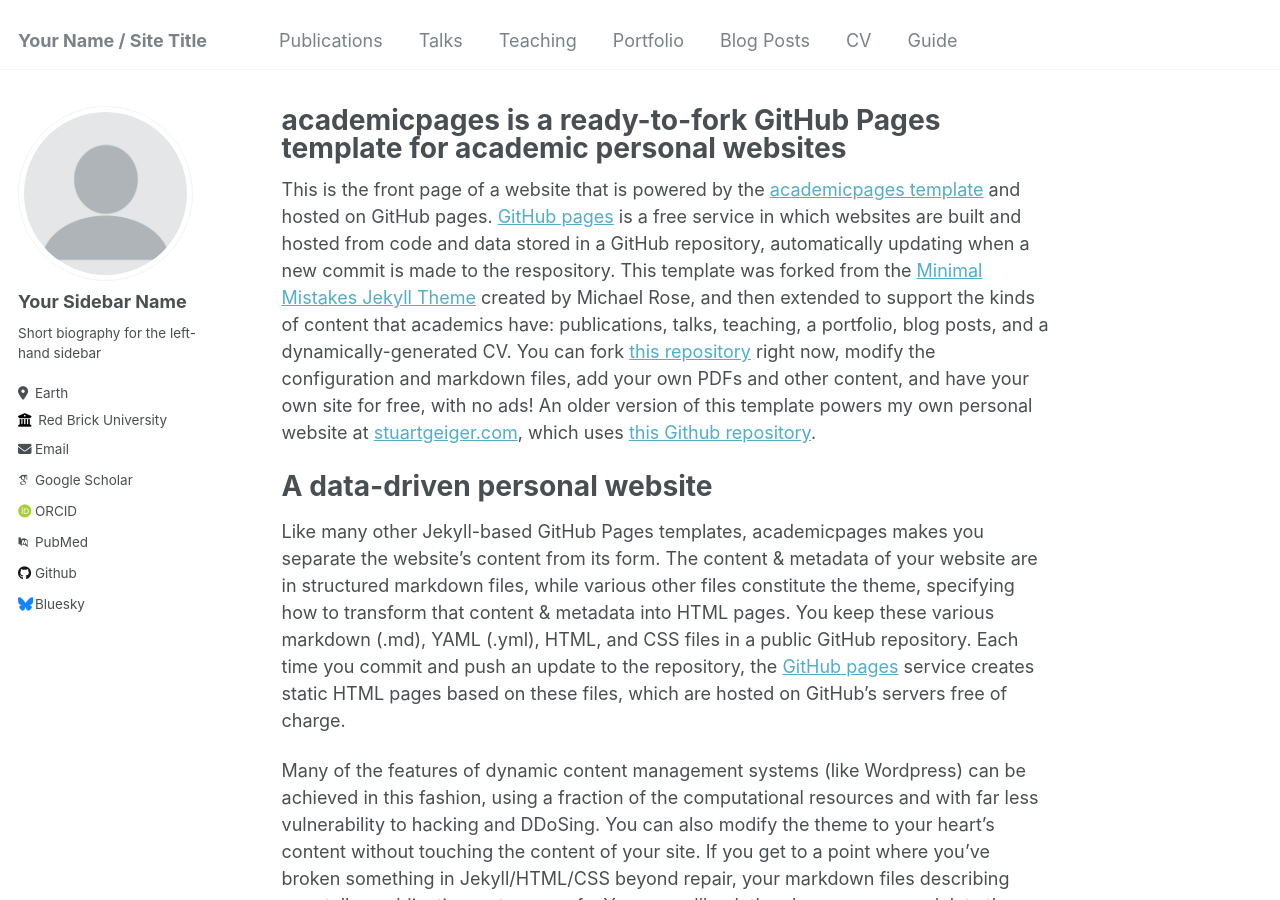
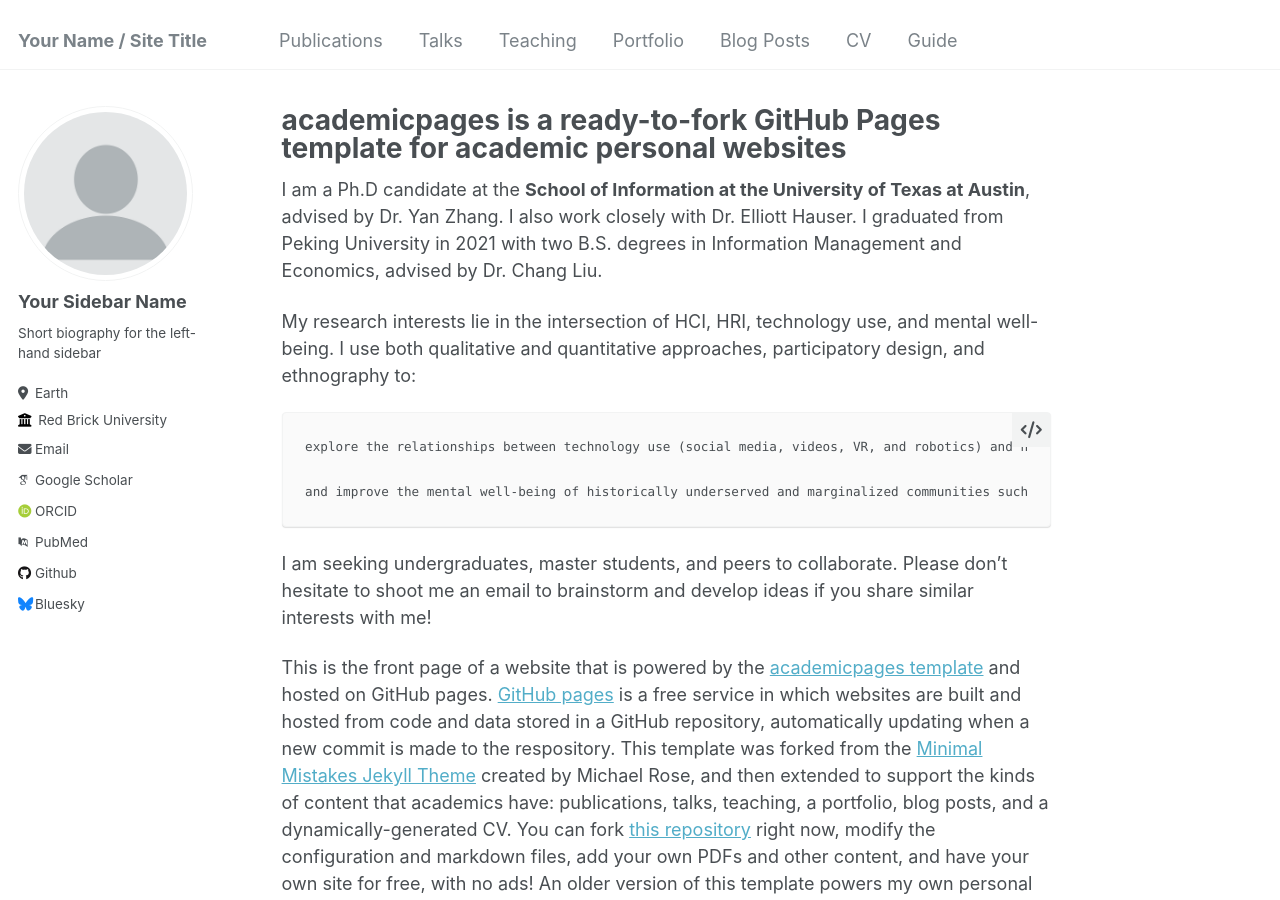
Before and after one commit to lizzyliu666/lizzyliu666.github.io, a Jekyll site: the page built from _pages/about.md, in a window 1280 px wide and 900 px high. Built offline with Jekyll 4.4.1, drawn with Linux system fonts in a browser that asks for light colours; some web fonts are replaced.

Commit message:
Update about.md

```diff
--- a/_pages/about.md
+++ b/_pages/about.md
@@ -6,6 +6,18 @@ redirect_from:
   - /about/
   - /about.html
 ---
+
+I am a Ph.D candidate at the **School of Information at the University of Texas at Austin**, advised by Dr. Yan Zhang. I also work closely with Dr. Elliott Hauser. I graduated from Peking University in 2021 with two B.S. degrees in Information Management and Economics, advised by Dr. Chang Liu.
+
+
+
+My research interests lie in the intersection of HCI, HRI, technology use, and mental well-being. I use both qualitative and quantitative approaches, participatory design, and ethnography to:
+
+    explore the relationships between technology use (social media, videos, VR, and robotics) and human emotions
+
+    and improve the mental well-being of historically underserved and marginalized communities such as first-generation college students in China
+
+I am seeking undergraduates, master students, and peers to collaborate. Please don't hesitate to shoot me an email to brainstorm and develop ideas if you share similar interests with me!
 
 This is the front page of a website that is powered by the [academicpages template](https://github.com/academicpages/academicpages.github.io) and hosted on GitHub pages. [GitHub pages](https://pages.github.com) is a free service in which websites are built and hosted from code and data stored in a GitHub repository, automatically updating when a new commit is made to the respository. This template was forked from the [Minimal Mistakes Jekyll Theme](https://mmistakes.github.io/minimal-mistakes/) created by Michael Rose, and then extended to support the kinds of content that academics have: publications, talks, teaching, a portfolio, blog posts, and a dynamically-generated CV. You can fork [this repository](https://github.com/academicpages/academicpages.github.io) right now, modify the configuration and markdown files, add your own PDFs and other content, and have your own site for free, with no ads! An older version of this template powers my own personal website at [stuartgeiger.com](http://stuartgeiger.com), which uses [this Github repository](https://github.com/staeiou/staeiou.github.io).
 
```
